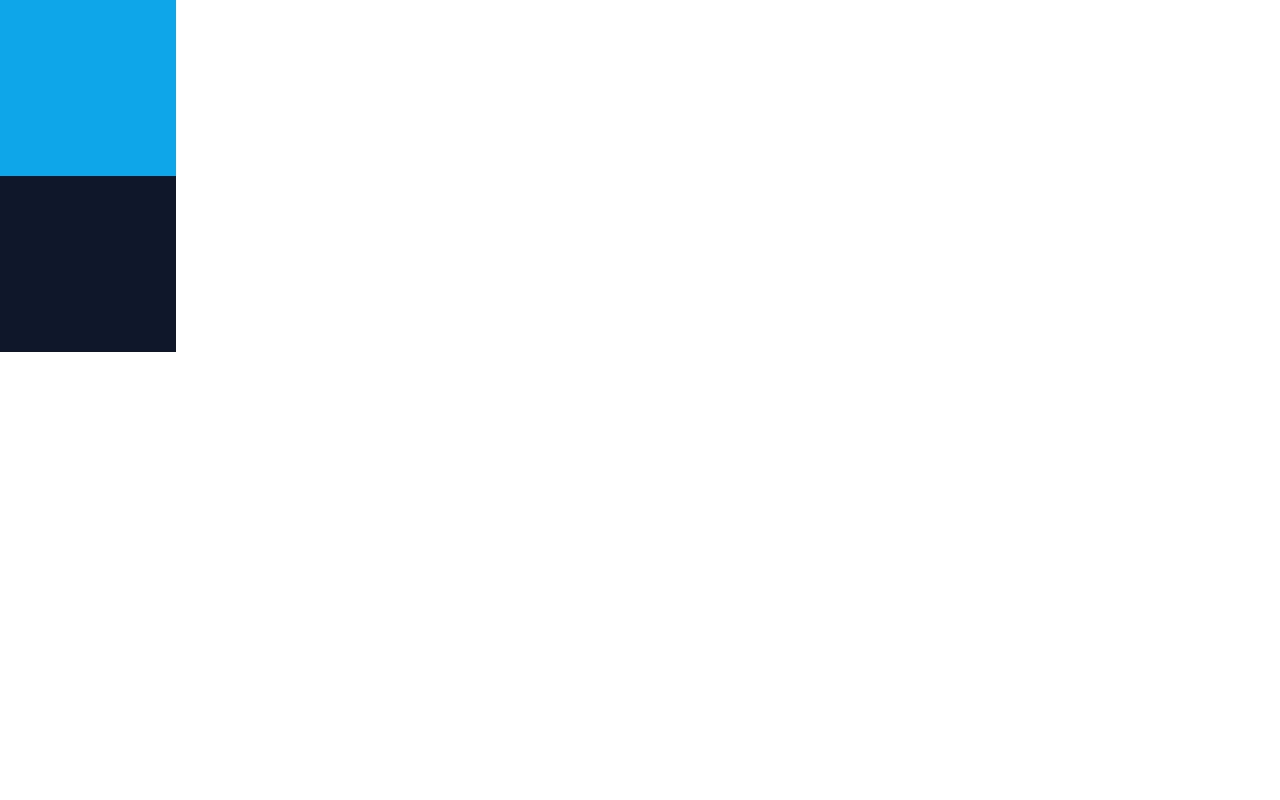
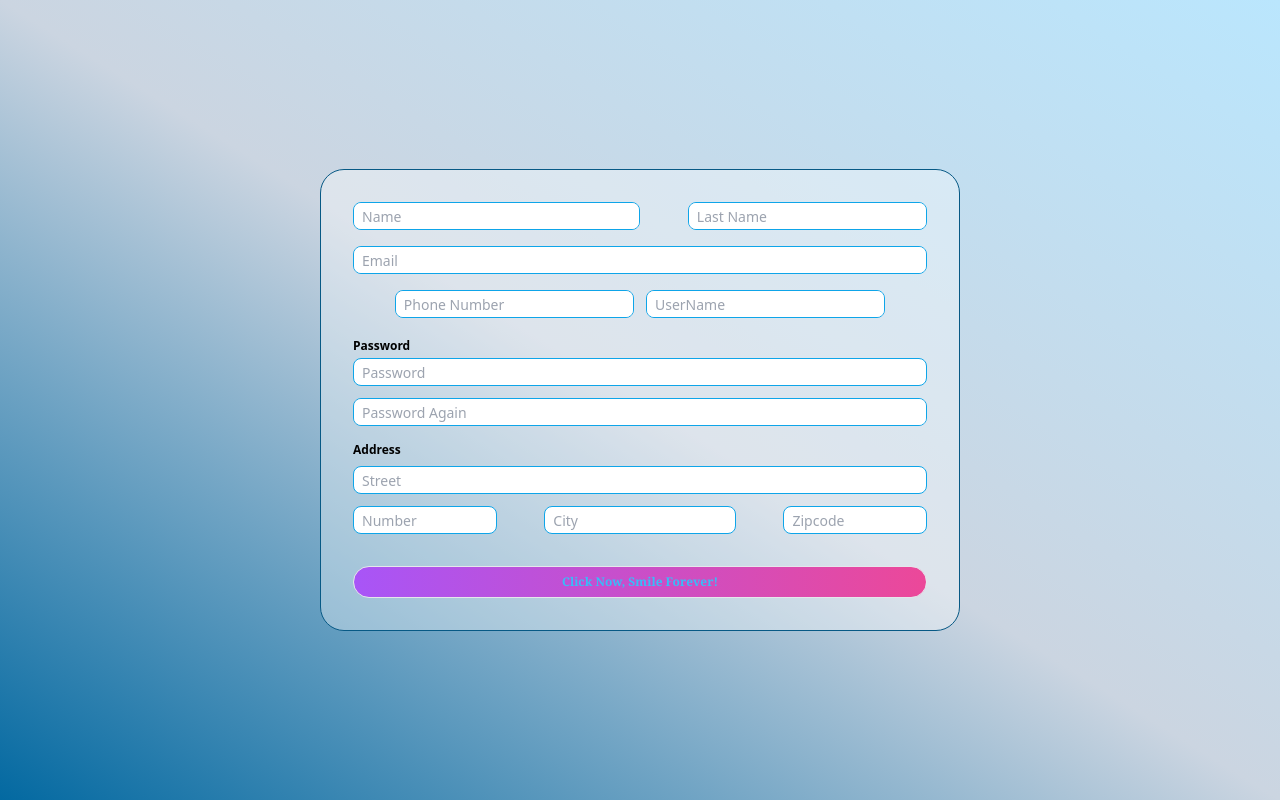
Before and after one commit to jorgesosa-funval/n2-store, a Next.js app: page / in a window 1280 px wide. Shown: the top 800 px of the page. Built offline with nearby package versions, Linux system fonts and the light colour scheme.

Commit message:
changes in register

```diff
--- a/app/auth/register/page.jsx
+++ b/app/auth/register/page.jsx
@@ -5,39 +5,56 @@ export default function Register() {
         <main className='w-full h-screen bg-gradient-to-tr from-sky-700 via-slate-300 to-sky-200'>
             <section className='w-full h-full flex justify-center items-center'>
                 <form className='w-6/12 flex flex-wrap justify-center border border-sky-800 rounded-3xl p-8 bg-white bg-opacity-35' action="">
-                    <div className='flex flex-wrap'>
+                    <div className='flex flex-wrap w-full'>
 
-                        <div className='flex justify-between '>
-                            <label className='w-5/12 border border-sky-500 rounded-lg overflow-hidden h-7' htmlFor="name">
-                                <input className='w-full h-full outline-none pl-2 text-sm' id='name' type="text" placeholder='Name' required/>
+                        <div className='flex justify-between w-full'>
+                            <label className='w-6/12 border border-sky-500 rounded-lg overflow-hidden h-7' htmlFor="name">
+                                <input className='w-full h-full outline-none pl-2 text-sm' id='name' type="text" placeholder='Name' required />
                             </label>
 
-                            <label className='w-6/12 h-7 border rounded-lg overflow-hidden border-sky-500' htmlFor="lastname">
-                                <input className='w-full h-full pl-2 text-sm' id='lastname' type="text" placeholder='Last Name' required/>
+                            <label className='w-5/12 h-7 border rounded-lg overflow-hidden border-sky-500' htmlFor="lastname">
+                                <input className='w-full h-full pl-2 text-sm' id='lastname' type="text" placeholder='Last Name' required />
                             </label>
                         </div>
 
                         <label className='w-full h-7 my-4 border rounded-lg overflow-hidden border-sky-500' htmlFor="email">
-                            <input className='w-full h-full pl-2 text-sm' id='email' type="text" placeholder='Email' required/>
+                            <input className='w-full h-full pl-2 text-sm' id='email' type="text" placeholder='Email' required />
                         </label>
 
-                        <div className='flex justify-center gap-3'>
+                        <div className='flex justify-center gap-3 w-full'>
                             <label className='h-7 border w-5/12 rounded-lg overflow-hidden text-sm border-sky-500' htmlFor="phone">
-                                <input className='w-full h-full pl-2  text-sm' id='phone' type="text" placeholder='Phone Number' required/>
+                                <input className='w-full h-full pl-2  text-sm' id='phone' type="text" placeholder='Phone Number' required />
                             </label>
 
-                            <label className=' w-5/12 h-full border rounded-lg overflow-hidden border-sky-500' htmlFor="country">
-                                <input className='w-full h-full pl-2 text-sm' id='country' type="text" placeholder='Country' required/>
+                            <label className=' w-5/12 h-full border rounded-lg overflow-hidden border-sky-500' htmlFor="username">
+                                <input className='w-full h-full pl-2 text-sm' id='username' type="text" placeholder='UserName' required />
                             </label>
                         </div>
 
                         <label className='w-full mt-5 text-xs font-semibold overflow-hidden mb-1' htmlFor="password">Password</label>
-                        <input className='w-full h-7 border rounded-lg mb-3 text-sm pl-2 border-sky-500' id='password' type="text" placeholder='Password' required/>
+                        <input className='w-full h-7 border rounded-lg mb-3 text-sm pl-2 border-sky-500' id='password' type="text" placeholder='Password' required />
 
 
                         <label className='w-full border h-7 rounded-lg overflow-hidden border-sky-500' htmlFor="rpassword">
-                            <input className='w-full h-full pl-2 text-sm border-sky-300' id='rpassword' type="text" placeholder='Password Again' required/>
+                            <input className='w-full h-full pl-2 text-sm border-sky-300' id='rpassword' type="text" placeholder='Password Again' required />
                         </label>
+
+                        <span className='text-xs font-semibold mt-4'>Address</span>
+
+                        <label className='w-full mt-1 text-xs font-semibold overflow-hidden mb-1' htmlFor="Address"></label>
+                        <input className='w-full h-7 border rounded-lg mb-3 text-sm pl-2 border-sky-500' id='Address' type="text" placeholder='Street' required />
+
+                        <div className='flex w-full h-7'>
+                            <label className='text-xs font-semibold overflow-hidden mb-1' htmlFor="housenumber"></label>
+                            <input className='w-3/12 h-7 border rounded-lg mb-3 text-sm pl-2 border-sky-500' id='housenumber' type="text" placeholder='Number' required />
+
+                            <label className=' text-xs font-semibold overflow-hidden mb-1' htmlFor="city"></label>
+                            <input className='w-4/12 h-7 border rounded-lg mb-3 text-sm pl-2 border-sky-500 mx-auto' id='city' type="text" placeholder='City' required />
+
+                            <label className='text-xs font-semibold overflow-hidden mb-1' htmlFor="zcode"></label>
+                            <input className='w-3/12 h-7 border rounded-lg mb-3 text-sm pl-2 border-sky-500' id='zcode' type="text" placeholder='Zipcode' required />
+
+                        </div>
 
                     </div>
 
--- a/app/page.jsx
+++ b/app/page.jsx
@@ -1,4 +1,4 @@
-
+import Register from './auth/register/page'
 
 import React from 'react'
 
@@ -8,7 +8,7 @@ export default function Home() {
     <>
       <div>
 
-
+        <Register />
         <div className='size-44 bg-sky-500'>
 
         </div>
```
Lines whose indentation alone changed are shown as unchanged.
